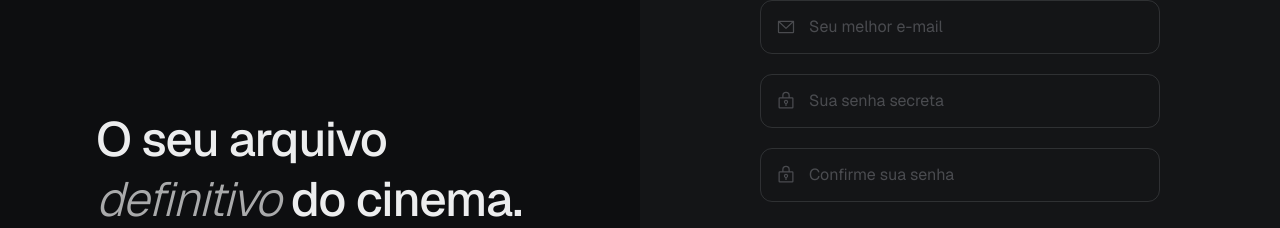
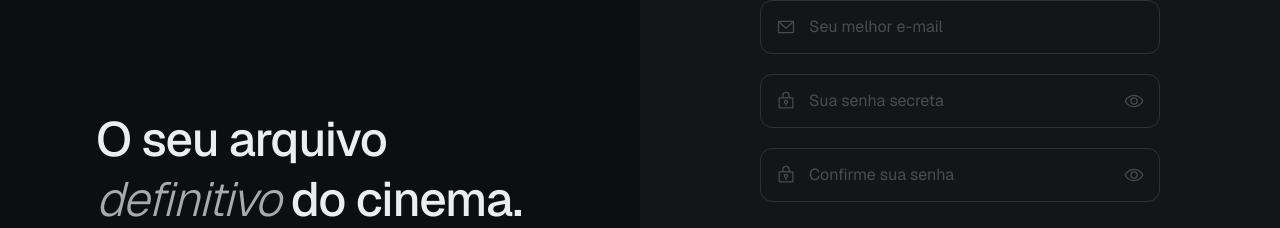
Before and after one commit to 21lucasbarros/nitrate, a Next.js app: page /sign-in in a window 1280 px wide. Both pictures are taken after a click on the button "Cadastre-se". Shown: the part 363-591 px from the top of the page. Built offline with nearby package versions, Linux system fonts and the light colour scheme; no server answers.

Commit message:
feat: botao de olho para mostrar a senha no login, no cadastro e na exclusao de conta.

```diff
--- a/src/app/(private)/configuracoes/page.tsx
+++ b/src/app/(private)/configuracoes/page.tsx
@@ -8,6 +8,8 @@ import {
   CheckIcon,
   CircleNotchIcon,
   DownloadSimpleIcon,
+  EyeIcon,
+  EyeSlashIcon,
   InstagramLogoIcon,
   WarningIcon,
   XLogoIcon,
@@ -232,6 +234,7 @@ function DeleteAccountSection({ username }: { username: string }) {
   const [open, setOpen] = useState(false);
   const [confirmation, setConfirmation] = useState("");
   const [password, setPassword] = useState("");
+  const [showPassword, setShowPassword] = useState(false);
   const [busy, setBusy] = useState(false);
   const [error, setError] = useState<string | null>(null);
 
@@ -241,6 +244,7 @@ function DeleteAccountSection({ username }: { username: string }) {
     setOpen(false);
     setConfirmation("");
     setPassword("");
+    setShowPassword(false);
     setError(null);
   };
 
@@ -301,14 +305,25 @@ function DeleteAccountSection({ username }: { username: string }) {
 
           <label className="flex flex-col gap-2">
             <span className="text-sm text-brand-slate">Sua senha</span>
+            <div className="relative">
               <input
-              type="password"
+                type={showPassword ? "text" : "password"}
                 value={password}
                 onChange={(e) => setPassword(e.target.value)}
                 autoComplete="current-password"
                 required
-              className={input}
+                className={`${input} pr-10`}
               />
+              <button
+                type="button"
+                onClick={() => setShowPassword((v) => !v)}
+                aria-label={showPassword ? "Ocultar senha" : "Mostrar senha"}
+                aria-pressed={showPassword}
+                className="absolute inset-y-0 right-0 pr-3 flex items-center text-brand-slate/50 hover:text-foreground focus:outline-none focus-visible:text-brand-blue transition-colors"
+              >
+                {showPassword ? <EyeSlashIcon size={18} /> : <EyeIcon size={18} />}
+              </button>
+            </div>
           </label>
 
           {error && (
--- a/src/app/(public)/sign-in/page.tsx
+++ b/src/app/(public)/sign-in/page.tsx
@@ -13,6 +13,8 @@ import {
   AtIcon,
   CheckCircleIcon,
   XCircleIcon,
+  EyeIcon,
+  EyeSlashIcon,
 } from "@phosphor-icons/react";
 
 import {
@@ -40,6 +42,19 @@ export default function SignInPage() {
   const [isLogin, setIsLogin] = useState(true);
   const [isAnimating, setIsAnimating] = useState(false);
   const [serverError, setServerError] = useState<string | null>(null);
+  const [showPassword, setShowPassword] = useState(false);
+
+  const passwordToggle = (
+    <button
+      type="button"
+      onClick={() => setShowPassword((v) => !v)}
+      aria-label={showPassword ? "Ocultar senha" : "Mostrar senha"}
+      aria-pressed={showPassword}
+      className="absolute inset-y-0 right-0 pr-4 flex items-center text-brand-slate/40 hover:text-foreground focus:outline-none focus-visible:text-brand-blue transition-colors"
+    >
+      {showPassword ? <EyeSlashIcon size={20} /> : <EyeIcon size={20} />}
+    </button>
+  );
 
   // quem já está logado não precisa ver o formulário (também cobre o redirect após o login)
   const token = useAuthToken();
@@ -68,6 +83,7 @@ export default function SignInPage() {
     if (isLoading) return;
 
     setServerError(null);
+    setShowPassword(false);
     setIsAnimating(true);
     setTimeout(() => {
       setIsLogin(!isLogin);
@@ -198,11 +214,13 @@ export default function SignInPage() {
                       <LockKeyIcon size={20} />
                     </div>
                     <input
-                      type="password"
+                      type={showPassword ? "text" : "password"}
+                      autoComplete="current-password"
                       placeholder="Sua senha secreta"
-                      className="w-full pl-12 pr-4 py-3.5 bg-transparent border border-brand-slate/20 rounded-xl text-foreground placeholder:text-brand-slate/40 focus:outline-none focus:border-brand-blue focus:ring-1 focus:ring-brand-blue transition-all"
+                      className="w-full pl-12 pr-12 py-3.5 bg-transparent border border-brand-slate/20 rounded-xl text-foreground placeholder:text-brand-slate/40 focus:outline-none focus:border-brand-blue focus:ring-1 focus:ring-brand-blue transition-all"
                       {...loginForm.register("password")}
                     />
+                    {passwordToggle}
                   </div>
                   {loginForm.formState.errors.password && (
                     <p className="mt-1.5 text-xs text-red-500">
@@ -333,11 +351,13 @@ export default function SignInPage() {
                       <LockKeyIcon size={20} />
                     </div>
                     <input
-                      type="password"
+                      type={showPassword ? "text" : "password"}
+                      autoComplete="new-password"
                       placeholder="Sua senha secreta"
-                      className="w-full pl-12 pr-4 py-3.5 bg-transparent border border-brand-slate/20 rounded-xl text-foreground placeholder:text-brand-slate/40 focus:outline-none focus:border-brand-blue focus:ring-1 focus:ring-brand-blue transition-all"
+                      className="w-full pl-12 pr-12 py-3.5 bg-transparent border border-brand-slate/20 rounded-xl text-foreground placeholder:text-brand-slate/40 focus:outline-none focus:border-brand-blue focus:ring-1 focus:ring-brand-blue transition-all"
                       {...registerForm.register("password")}
                     />
+                    {passwordToggle}
                   </div>
                   {registerForm.formState.errors.password && (
                     <p className="mt-1.5 text-xs text-red-500">
@@ -352,11 +372,13 @@ export default function SignInPage() {
                       <LockKeyIcon size={20} />
                     </div>
                     <input
-                      type="password"
+                      type={showPassword ? "text" : "password"}
+                      autoComplete="new-password"
                       placeholder="Confirme sua senha"
-                      className="w-full pl-12 pr-4 py-3.5 bg-transparent border border-brand-slate/20 rounded-xl text-foreground placeholder:text-brand-slate/40 focus:outline-none focus:border-brand-blue focus:ring-1 focus:ring-brand-blue transition-all"
+                      className="w-full pl-12 pr-12 py-3.5 bg-transparent border border-brand-slate/20 rounded-xl text-foreground placeholder:text-brand-slate/40 focus:outline-none focus:border-brand-blue focus:ring-1 focus:ring-brand-blue transition-all"
                       {...registerForm.register("confirmPassword")}
                     />
+                    {passwordToggle}
                   </div>
                   {registerForm.formState.errors.confirmPassword && (
                     <p className="mt-1.5 text-xs text-red-500">
```
Lines whose indentation alone changed are shown as unchanged.
